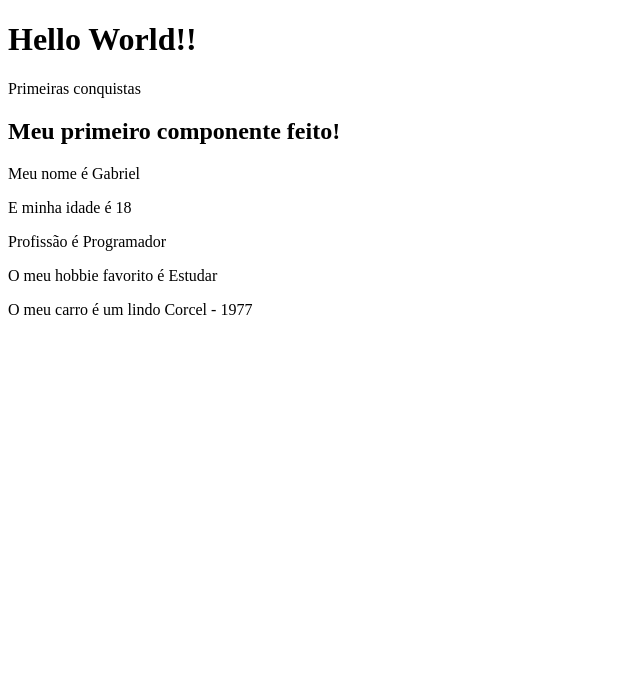
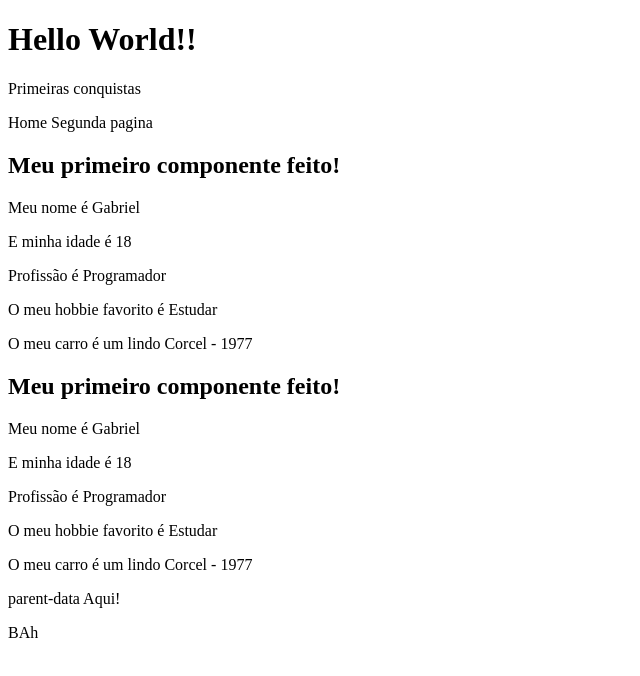
Before and after one commit to GabrielDz27/Angular-estudo, an Angular app in the folder estudo-1/: page / in a window 1280 px wide. Shown: the top 676 px of the page, without its empty margins (0-640 px from the left). Built offline with nearby package versions, Linux system fonts and the light colour scheme.

Commit message:
Utilizando as rotas com link

```diff
--- a/estudo-1/src/app/app.component.html
+++ b/estudo-1/src/app/app.component.html
@@ -1,4 +1,10 @@
 <h1>Hello World!!</h1>
 <p>Primeiras conquistas</p>
+<nav>
+    <a routerLink="/">Home</a>
+    <a routerLink="/ParentData"> Segunda pagina</a>
+</nav>
+  <router-outlet></router-outlet>
 
-<router-outlet></router-outlet>
+<app-first-component></app-first-component>
+<app-parent-data></app-parent-data>
--- a/estudo-1/src/app/app.component.ts
+++ b/estudo-1/src/app/app.component.ts
@@ -1,13 +1,16 @@
 import { Component } from '@angular/core';
 import { RouterOutlet } from '@angular/router';
+import { FirstComponentComponent } from './components/first-component/first-component.component';
+import { ParentDataComponent } from './componentes/parent-data/parent-data.component';
 
 @Component({
   selector: 'app-root',
   standalone: true,
-  imports: [RouterOutlet],
+  imports: [RouterOutlet, FirstComponentComponent, ParentDataComponent],
   templateUrl: './app.component.html',
   styleUrl: './app.component.css'
 })
 export class AppComponent {
+  userName = 'PatrickPepe';
   title = 'estudo-1';
 }
--- a/estudo-1/src/app/componentes/parent-data/parent-data.component.ts
+++ b/estudo-1/src/app/componentes/parent-data/parent-data.component.ts
@@ -1,4 +1,4 @@
-import { Component } from '@angular/core';
+import { Component} from '@angular/core';
 
 @Component({
   selector: 'app-parent-data',
@@ -7,6 +7,5 @@ import { Component } from '@angular/core';
   templateUrl: './parent-data.component.html',
   styleUrl: './parent-data.component.css'
 })
-export class ParentDataComponent {
-
+export class ParentDataComponent  {
 }
```
